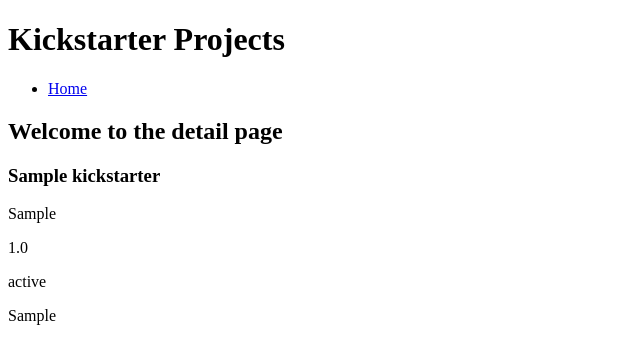
After one commit to devturner/django_kickstarter, a Django app: page /1 in a window 1280 px wide. The commit adds this page. Shown: the top 364 px of the page, without its empty margins (0-640 px from the left). Run offline with Django 3.2, Linux system fonts and the light colour scheme; tables that the repository leaves empty hold one stand-in row (values such as "Sample post").

Commit message:
Views/Urls linked in

```diff
--- a/docker-compose.yml
+++ b/docker-compose.yml
@@ -5,6 +5,7 @@ services:
         image: postgres
         volumes:
             - postgres_data:/var/lib/postgresql/data
+        restart: always
 
     web:
         env_file: .env
@@ -17,6 +18,7 @@ services:
             - '8000:8000'
         depends_on:
             - db
+        restart: always
 
 volumes:
     postgres_data:
--- a/web/kickstarter_project/templates/base/base.html
+++ b/web/kickstarter_project/templates/base/base.html
@@ -5,7 +5,7 @@
 <head>
   <meta charset="utf-8" />
   <meta http-equiv="X-UA-Compatible" content="IE=edge">
-  <title>Kickstarter Porjects</title>
+  <title>Kickstarter Projects</title>
   <meta name="viewport" content="width=device-width, initial-scale=1">
 </head>
 <body>
@@ -13,15 +13,16 @@
     <h1>Kickstarter Projects</h1>
     <nav>
       <ul>
-        <li><a href="{% url "home" %}"> Home</a></li>
+        <li><a href="{% url "home" %}">Home</a></li>
+
       </ul>
     </nav>
   </header>
 
   <main>
-    {% {% block  %}
+    {% block content  %}
     <h3> No Content</h3>
-    {% endblock  %}}
+    {% endblock  %}
   </main>
 
 </body>
--- a/web/kickstarter_project/urls.py
+++ b/web/kickstarter_project/urls.py
@@ -14,8 +14,9 @@ Including another URLconf
     2. Add a URL to urlpatterns:  path('blog/', include('blog.urls'))
 """
 from django.contrib import admin
-from django.urls import path
+from django.urls import path, include
 
-urlpatterns = [
+urlpatterns = urlpatterns = [
     path('admin/', admin.site.urls),
+    path('', include('project_data.urls')),
 ]
--- a/web/project_data/models.py
+++ b/web/project_data/models.py
@@ -19,4 +19,4 @@ class Kickstarter(models.Model):
     usd_goal_real = models.FloatField()
 
     def __str__(self):
-        return '{}'.format(self.title)
+        return '{}'.format(self.name)
--- /dev/null
+++ b/web/project_data/templates/kickstarters/kickstarter_detail.html
@@ -0,0 +1,10 @@
+{% extends 'base/base.html' %}
+
+{% block content %}
+<h2>Welcome to the detail page</h2>
+<h3>{{ kickstarter.name }}</h3>
+<p>{{ kickstarter.category }}</p>
+<p>{{ kickstarter.goal }}</p>
+<p>{{ kickstarter.state }}</p>
+<p>{{ kickstarter.country }}</p>
+{% endblock content %}
--- a/web/project_data/views.py
+++ b/web/project_data/views.py
@@ -1,9 +1,13 @@
 from django.shortcuts import render, get_object_or_404, get_list_or_404
+from django.core.paginator import Paginator
 from .models import Kickstarter
 
 
 def kickstarter_list_view(request):
     kickstarters = get_list_or_404(Kickstarter)
+    paginator = Paginator(kickstarters, 20)
+    page = request.GET.get('page')
+    kickstarters = paginator.get_page(page)
     context = {
         'kickstarters': kickstarters
     }
@@ -12,7 +16,7 @@ def kickstarter_list_view(request):
 
 
 def kickstarter_detail_view(request, pk=None):
-    kickstarter = get_object_or_404(Kickstarter)
+    kickstarter = get_object_or_404(Kickstarter, id=pk)
     context = {
         'kickstarter': kickstarter
     }
```
Also changed, not shown: web/project_data/templates/kickstarters/kickstarter_list.html (added, +11 -0 lines), web/project_data/urls.py (renamed from web/project_data/url.py), 1 other file.
